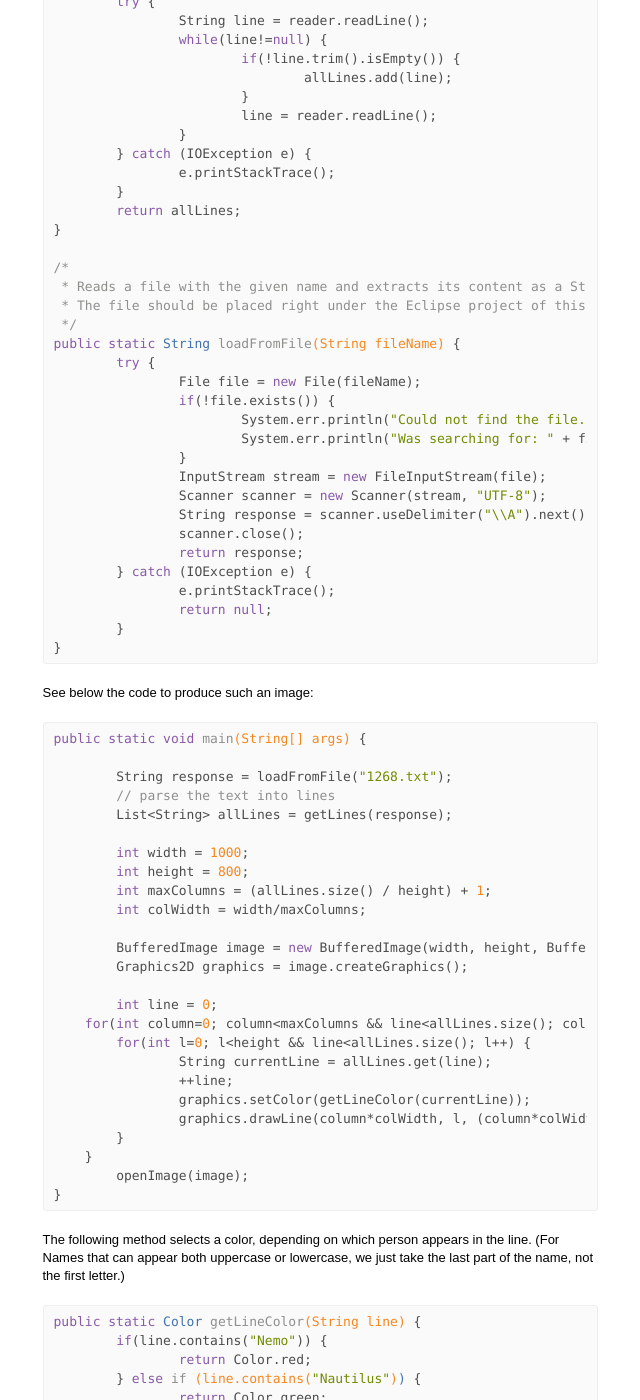
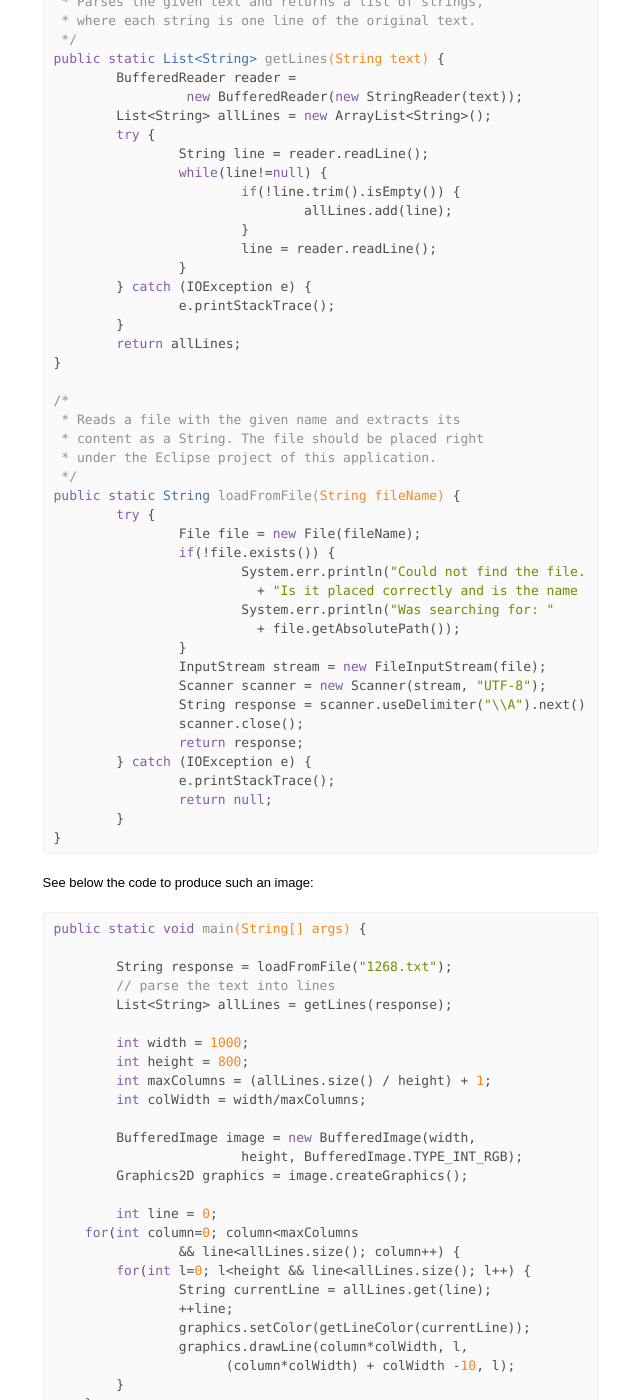
Before and after one commit to Weldmicheal/ttm4175, a Jekyll site: the page built from a1/lab-a1-2.md, in a window 1280 px wide and 1400 px high, scrolled down 9555 px. Shown: the whole window, without its empty margins (320-960 px from the left). Built offline with Jekyll 4.4.1, drawn with Linux system fonts in a browser that asks for light colours; nearby versions of some CDN libraries; some of the changed text lies outside the part shown.

Commit message:
Fixes for 2015.

```diff
--- a/a1/lab-a1-2.md
+++ b/a1/lab-a1-2.md
@@ -65,7 +65,8 @@ Another important data structure is a **map**. In contrast to the list and set,
 
 The method `getCharacterToMorseCodeMap()` shown below produces a map object that contains the table from above. The map contains the characters (`a`,`b`,`c`,...) as keys, and their corresponding morse codes (`.-`, `-...`, `-.-.`,...) as values. These morse code values are stored as Strings.
 
-	public static Map<Character, String> getCharacterToMorseCodeMap() {
+	public static Map<Character, String>
+	                        getCharacterToMorseCodeMap() {
 		Map<Character, String> morse =
             new HashMap<Character, String>();
 		morse.put('a',".-");
@@ -112,13 +113,15 @@ The method `getCharacterToMorseCodeMap()` shown below produces a map object that
 Use the map from above to encode a short message into morse code. Use the `get()` method of the map to retrieve the morse code for the characters. You can get an instance of the map object with the morse code in the following way:
 
 	public static void main(String[] args) {
-		Map<Character, String> morse = getCharacterToMorseCodeMap();
+		Map<Character, String> morse =
+		                      getCharacterToMorseCodeMap();
         ...
 	}
 
 The method below realizes another table. It is the inverse of the map from above. It can be used to decode morse code back into the characters.
 
-	public static Map<String, Character> getMorseCodeToCharacterMap() {
+	public static Map<String, Character>
+	                         getMorseCodeToCharacterMap() {
 		Map<String, Character> morse =
             new HashMap<String, Character>();
 		morse.put(".-",'a');
@@ -262,14 +265,17 @@ The class `java.awt.Graphics2D` can draw simple figures on an image.
 
 	public static void main(String[] args) {
 
-		// create an image and the graphics object to draw on  it
+		// create an image and the
+		// graphics object to draw on it
 		int width = 1000;
 		int height = 1000;
-		BufferedImage image = new BufferedImage(width, height, BufferedImage.TYPE_INT_RGB);
+		BufferedImage image = new BufferedImage(width,
+		            height, BufferedImage.TYPE_INT_RGB);
 		Graphics2D g = image.createGraphics();
 
 		// draw!
-		drawStickFigure((int) (Math.random()*width), (int) (Math.random()*height), g);
+		drawStickFigure((int) (Math.random()*width),
+		                  (int) (Math.random()*height), g);
 
         // show the image
 		openImage(image);
@@ -391,7 +397,8 @@ Have a look at the methods listed below:
 	 * where each string is one line of the original text.
 	 */
 	public static List<String> getLines(String text) {
-		BufferedReader reader = new BufferedReader(new StringReader(text));
+		BufferedReader reader =
+		         new BufferedReader(new StringReader(text));
 		List<String> allLines = new ArrayList<String>();
 		try {
 			String line = reader.readLine();
@@ -408,15 +415,18 @@ Have a look at the methods listed below:
 	}
 
 	/*
-	 * Reads a file with the given name and extracts its content as a String.
-	 * The file should be placed right under the Eclipse project of this application.
+	 * Reads a file with the given name and extracts its
+	 * content as a String. The file should be placed right
+	 * under the Eclipse project of this application.
 	 */
 	public static String loadFromFile(String fileName) {
 		try {
 			File file = new File(fileName);
 			if(!file.exists()) {
-				System.err.println("Could not find the file. Is it placed correctly and is the name right?");
-				System.err.println("Was searching for: " + file.getAbsolutePath());
+				System.err.println("Could not find the file."
+				  + "Is it placed correctly and is the name right?");
+				System.err.println("Was searching for: "
+				  + file.getAbsolutePath());
 			}
 			InputStream stream = new FileInputStream(file);
 			Scanner scanner = new Scanner(stream, "UTF-8");
@@ -444,16 +454,19 @@ See below the code to produce such an image:
 		int maxColumns = (allLines.size() / height) + 1;
 		int colWidth = width/maxColumns;
 
-		BufferedImage image = new BufferedImage(width, height, BufferedImage.TYPE_INT_RGB);
+		BufferedImage image = new BufferedImage(width,
+		                height, BufferedImage.TYPE_INT_RGB);
 		Graphics2D graphics = image.createGraphics();
 
 		int line = 0;
-	    for(int column=0; column<maxColumns && line<allLines.size(); column++) {
+	    for(int column=0; column<maxColumns
+	                && line<allLines.size(); column++) {
 	    	for(int l=0; l<height && line<allLines.size(); l++) {
 	    		String currentLine = allLines.get(line);
 	    		++line;
 	    		graphics.setColor(getLineColor(currentLine));
-	    		graphics.drawLine(column*colWidth, l, (column*colWidth) + colWidth -10, l);
+	    		graphics.drawLine(column*colWidth, l,
+	    		      (column*colWidth) + colWidth -10, l);
 	    	}
 	    }
 		openImage(image);
```
Also changed, not shown: a1/java-language-2.md (+1 -0 lines), a2/preparation-lab2.md (+2 -2 lines), a2/images/generated-game-project.png, a2/images/import-tutorial-game.png.
